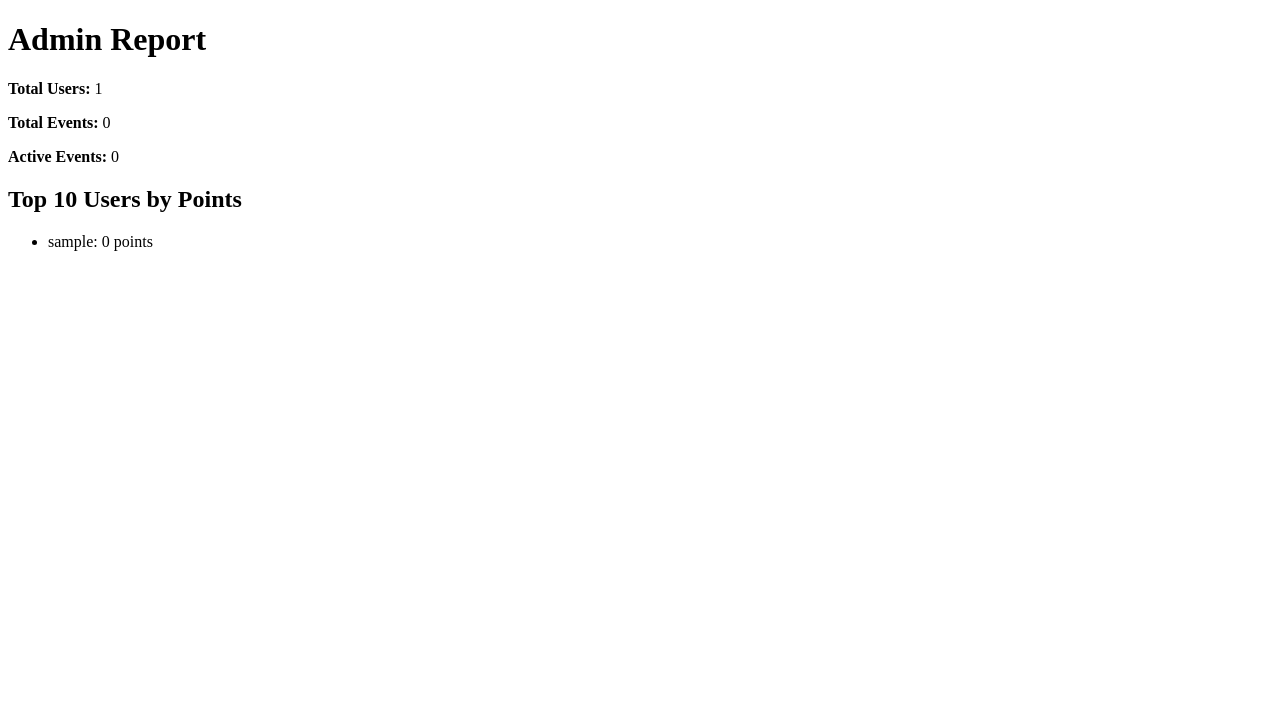
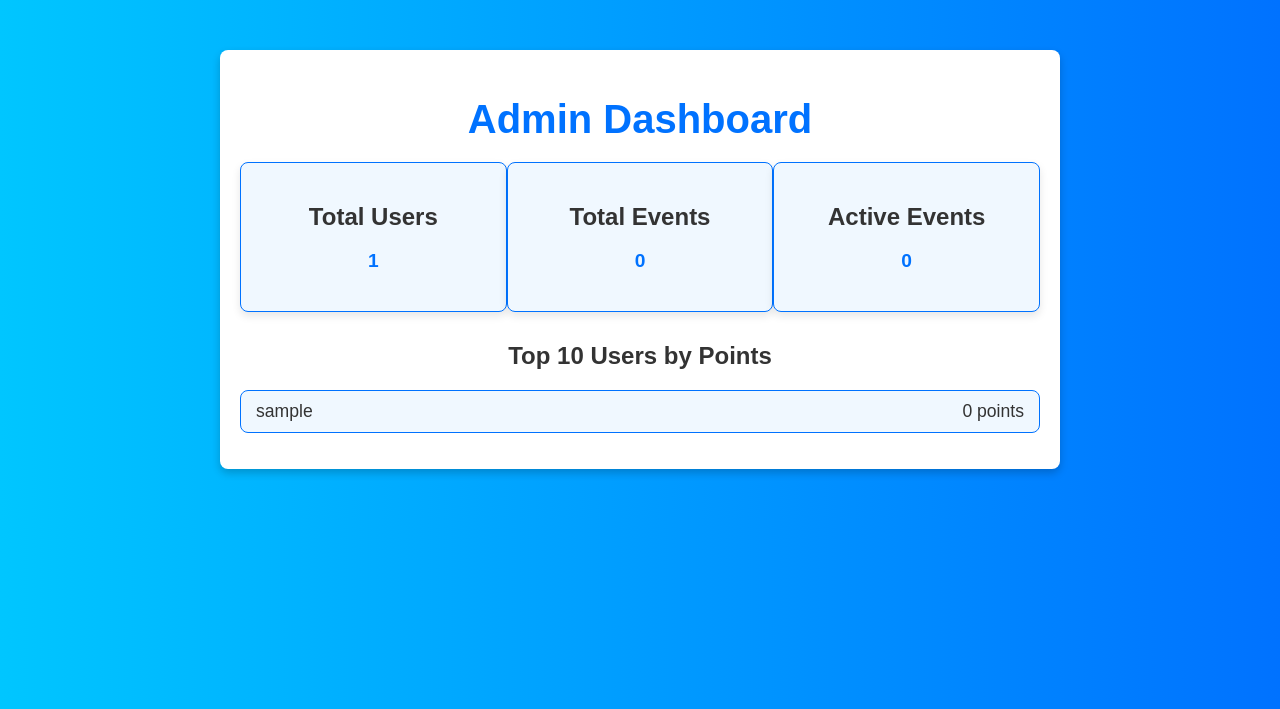
Before and after one commit to Abd2023/akili_etkinlik_planlama, a Django app: page /admin/reports/ in a window 1280 px wide. Shown: the top 709 px of the page. Run offline with Django 5.2, Linux system fonts and the light colour scheme; the visitor is signed in with stand-in values (Sample User, id 1); data comes from the database, SQL or seed files in the repository; data that the repository does not hold is empty.

Commit message:
admin_report sayfasinin designi yapildi

```diff
--- /dev/null
+++ b/static/css/admin_report.css
@@ -0,0 +1,81 @@
+body {
+    font-family: 'Arial', sans-serif;
+    margin: 0;
+    padding: 0;
+    background: linear-gradient(to right, #00c6ff, #0072ff);
+    color: #333;
+}
+
+.container {
+    max-width: 800px;
+    margin: 50px auto;
+    padding: 20px;
+    background: #fff;
+    border-radius: 8px;
+    box-shadow: 0 4px 8px rgba(0, 0, 0, 0.2);
+    text-align: center;
+}
+
+h1 {
+    font-size: 2.5em;
+    margin-bottom: 20px;
+    color: #0072ff;
+}
+
+.stats {
+    display: flex;
+    justify-content: space-between;
+    margin-bottom: 30px;
+}
+
+.stat-card {
+    background: #f0f8ff;
+    border: 1px solid #0072ff;
+    border-radius: 8px;
+    padding: 20px;
+    width: 30%;
+    text-align: center;
+    box-shadow: 0 4px 8px rgba(0, 0, 0, 0.1);
+    transition: transform 0.3s, box-shadow 0.3s;
+}
+
+.stat-card:hover {
+    transform: scale(1.05);
+    box-shadow: 0 8px 16px rgba(0, 0, 0, 0.2);
+}
+
+.stat-card h2 {
+    font-size: 1.5em;
+    margin-bottom: 10px;
+    color: #333;
+}
+
+.stat-card p {
+    font-size: 1.2em;
+    font-weight: bold;
+    color: #0072ff;
+}
+
+.user-list {
+    list-style: none;
+    padding: 0;
+}
+
+.user-list li {
+    display: flex;
+    justify-content: space-between;
+    padding: 10px 15px;
+    margin-bottom: 10px;
+    background: #f0f8ff;
+    border: 1px solid #0072ff;
+    border-radius: 8px;
+    transition: background-color 0.3s;
+}
+
+.user-list li:hover {
+    background-color: #e0f7ff;
+}
+
+.user-list span {
+    font-size: 1.1em;
+}
--- /dev/null
+++ b/static/js/admin_report.js
@@ -0,0 +1,24 @@
+document.addEventListener('DOMContentLoaded', () => {
+    const statCards = document.querySelectorAll('.stat-card');
+    const userListItems = document.querySelectorAll('.user-list li');
+
+    // Add hover animation for statistic cards
+    statCards.forEach(card => {
+        card.addEventListener('mouseover', () => {
+            card.style.transform = 'scale(1.1)';
+        });
+        card.addEventListener('mouseout', () => {
+            card.style.transform = 'scale(1)';
+        });
+    });
+
+    // Add hover effect for user list items
+    userListItems.forEach(item => {
+        item.addEventListener('mouseover', () => {
+            item.style.backgroundColor = '#d9f0ff';
+        });
+        item.addEventListener('mouseout', () => {
+            item.style.backgroundColor = '#f0f8ff';
+        });
+    });
+});
--- a/templates/admin/admin_report.html
+++ b/templates/admin/admin_report.html
@@ -1,22 +1,42 @@
 <!DOCTYPE html>
 <html lang="en">
 <head>
+    {% load static %}
     <meta charset="UTF-8">
+    <meta name="viewport" content="width=device-width, initial-scale=1.0">
     <title>Admin Report</title>
+    <link rel="stylesheet" href="{% static 'css/admin_report.css' %}">
 </head>
 <body>
-    <h1>Admin Report</h1>
-    <p><strong>Total Users:</strong> {{ total_users }}</p>
-    <p><strong>Total Events:</strong> {{ total_events }}</p>
-    <p><strong>Active Events:</strong> {{ active_events }}</p>
+    <div class="container">
+        <h1>Admin Dashboard</h1>
+        <div class="stats">
+            <div class="stat-card">
+                <h2>Total Users</h2>
+                <p>{{ total_users }}</p>
+            </div>
+            <div class="stat-card">
+                <h2>Total Events</h2>
+                <p>{{ total_events }}</p>
+            </div>
+            <div class="stat-card">
+                <h2>Active Events</h2>
+                <p>{{ active_events }}</p>
+            </div>
+        </div>
 
         <h2>Top 10 Users by Points</h2>
-    <ul>
+        <ul class="user-list">
             {% for user in top_users_by_points %}
-            <li>{{ user.username }}: {{ user.total_points }} points</li>
+                <li>
+                    <span>{{ user.username }}</span>
+                    <span>{{ user.total_points }} points</span>
+                </li>
             {% empty %}
                 <li>No users available.</li>
             {% endfor %}
         </ul>
+    </div>
+    <script src="{% static 'js/admin_report.js' %}"></script>
 </body>
 </html>
```
Lines whose indentation alone changed are shown as unchanged.
